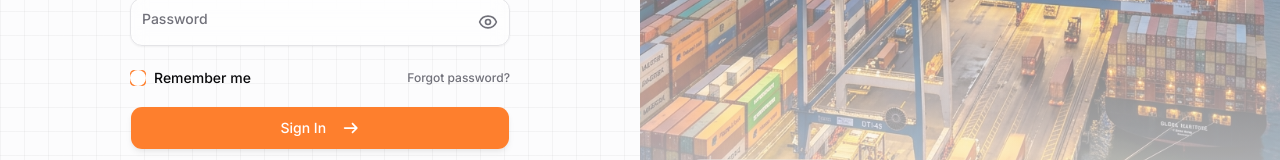
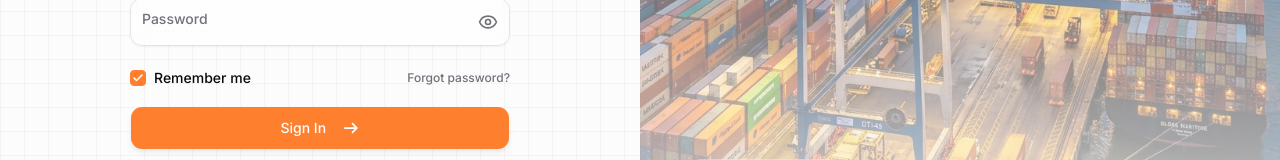
Before and after one commit to Arunavo-ProjectIdea/dn-smart-trade-erp, a Next.js app: page /login in a window 1280 px wide. Both pictures are taken after a click on the checkbox 138 px from the left and 523 px from the top of the page. Shown: the part 445-605 px from the top of the page. Built offline with nearby package versions, Linux system fonts and the light colour scheme.

Commit message:
fix(ui): use checkmark icon in Checkbox component

```diff
--- a/src/components/ui/checkbox.tsx
+++ b/src/components/ui/checkbox.tsx
@@ -1,27 +1,24 @@
 "use client"
 
 import { Checkbox as CheckboxPrimitive } from "@base-ui/react/checkbox"
-
+import { Check } from "lucide-react"
 import { cn } from "@/lib/utils"
-import { FontAwesomeIcon } from "@fortawesome/react-fontawesome";
-import { faCircle } from "@fortawesome/free-solid-svg-icons";
 
 function Checkbox({ className, ...props }: CheckboxPrimitive.Root.Props) {
   return (
     <CheckboxPrimitive.Root
       data-slot="checkbox"
       className={cn(
-        "peer relative flex size-4 shrink-0 items-center justify-center rounded-[4px] border border-input transition-colors outline-none group-has-disabled/field:opacity-50 after:absolute after:-inset-x-3 after:-inset-y-2 focus-visible:border-ring focus-visible:ring-3 focus-visible:ring-ring/50 disabled:cursor-not-allowed disabled:opacity-50 aria-invalid:border-destructive aria-invalid:ring-3 aria-invalid:ring-destructive/20 aria-invalid:aria-checked:border-primary dark:bg-input/30 dark:aria-invalid:border-destructive/50 dark:aria-invalid:ring-destructive/40 data-checked:border-primary data-checked:bg-primary data-checked:text-primary-foreground dark:data-checked:bg-primary",
+        "peer relative flex size-4 shrink-0 items-center justify-center rounded-[4px] border border-input transition-colors outline-none focus-visible:border-ring focus-visible:ring-3 focus-visible:ring-ring/50 disabled:cursor-not-allowed disabled:opacity-50 data-checked:border-primary data-checked:bg-primary data-checked:text-primary-foreground dark:data-checked:bg-primary",
         className
       )}
       {...props}
     >
       <CheckboxPrimitive.Indicator
         data-slot="checkbox-indicator"
-        className="grid place-content-center text-current transition-none [&>svg]:size-3.5"
+        className="flex items-center justify-center text-current"
       >
-        <FontAwesomeIcon icon={faCircle}
-        />
+        <Check className="h-3 w-3 stroke-[3]" />
       </CheckboxPrimitive.Indicator>
     </CheckboxPrimitive.Root>
   )
```
